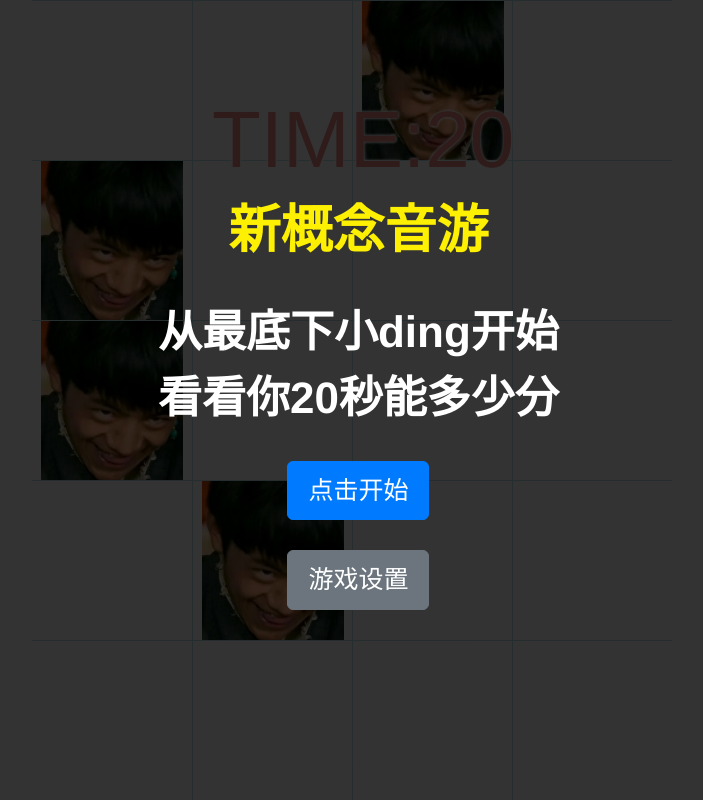
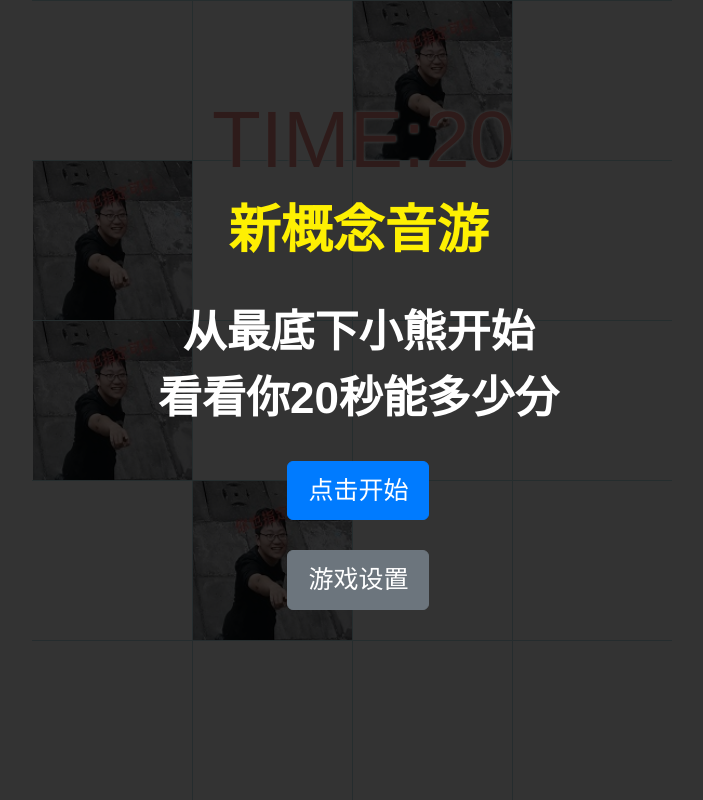
Before and after one commit to ling78977/ling-test, a PHP site: page / in a window 1280 px wide. Shown: the whole page, without its empty margins (288-991 px from the left). Run offline with PHP 8.4, Linux system fonts and the light colour scheme; some libraries are stand-ins or nearby versions.

Commit message:
change a picture

```diff
--- a/index.html
+++ b/index.html
@@ -2,8 +2,8 @@
 <html>
 
 <head>
-    <title>吃掉小ding</title>
-    <meta itemprop="name" content="吃掉小ding" />
+    <title>爱上小熊，吃定小熊</title>
+    <meta itemprop="name" content="爱上小熊，吃定小熊" />
     <meta itemprop="description" content="新概念音游" />
     <meta itemprop="image" content="https://www.thac.cc/kano/res/logo.jpg" />
     <meta charset="utf-8" />
@@ -33,7 +33,7 @@
             <div style="margin:0 8% 0 9%;">
                 <div style="font-size:2.6em; color:#FEF002;">新概念音游</div><br />
                 <div style="font-size:2.2em; color:#fff; line-height:1.5em;">
-                    从最底下小ding开始<br />
+                    从最底下小熊开始<br />
                     看看你20秒能多少分<br />
                 </div>
                 <br />
--- a/index.php
+++ b/index.php
@@ -2,8 +2,8 @@
 <html>
 
 <head>
-    <title>吃掉小ding</title>
-    <meta itemprop="name" content="吃掉小ding" />
+    <title>爱上小熊，吃定小熊</title>
+    <meta itemprop="name" content="爱上小熊，吃定小熊" />
     <meta itemprop="description" content="新概念音游" />
     <meta itemprop="image" content="https://www.thac.cc/kano/res/logo.jpg" />
     <meta charset="utf-8" />
@@ -40,7 +40,7 @@
             <div style="margin:0 8% 0 9%;">
                 <div style="font-size:2.6em; color:#FEF002;">新概念音游</div><br />
                 <div style="font-size:2.2em; color:#fff; line-height:1.5em;">
-                    从最底下小ding开始<br />
+                    从最底下小熊开始<br />
                     看看你20秒能多少分<br />
                 </div>
                 <br />
```
Also changed, not shown: static/image/ClickBefore.png.
